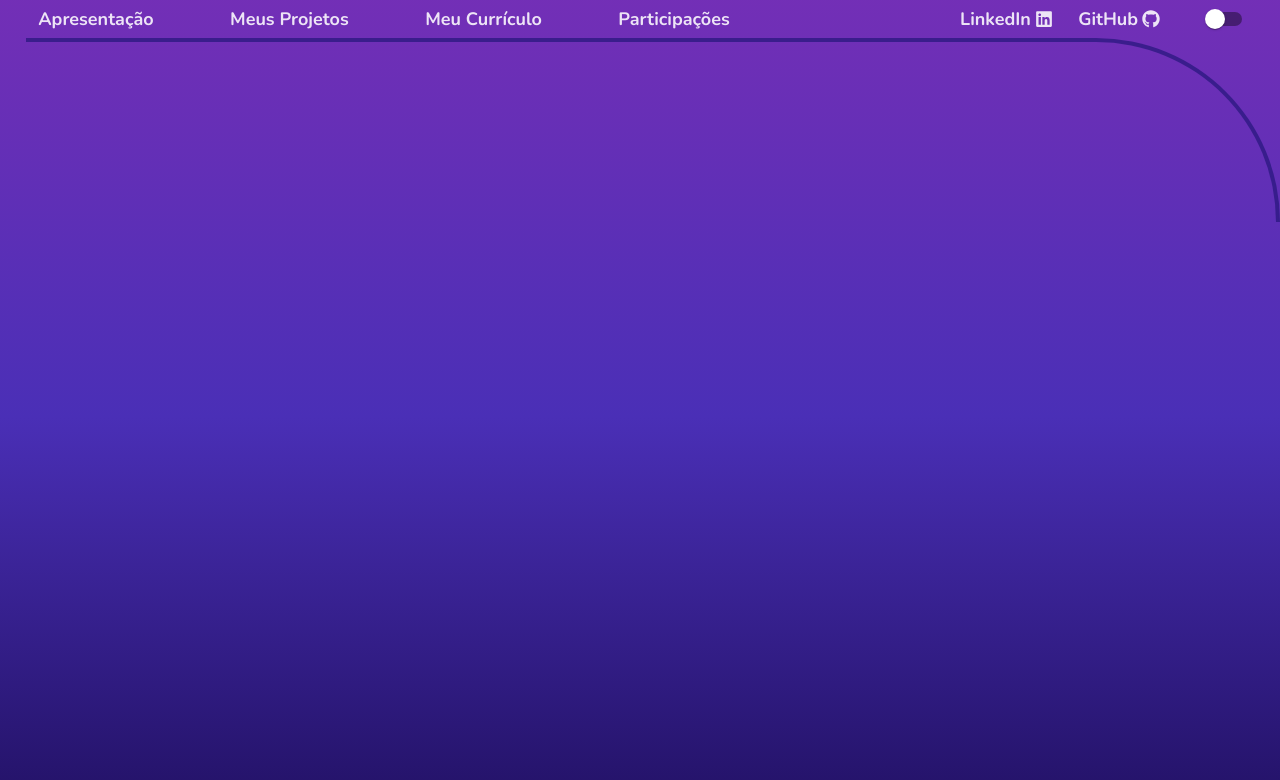
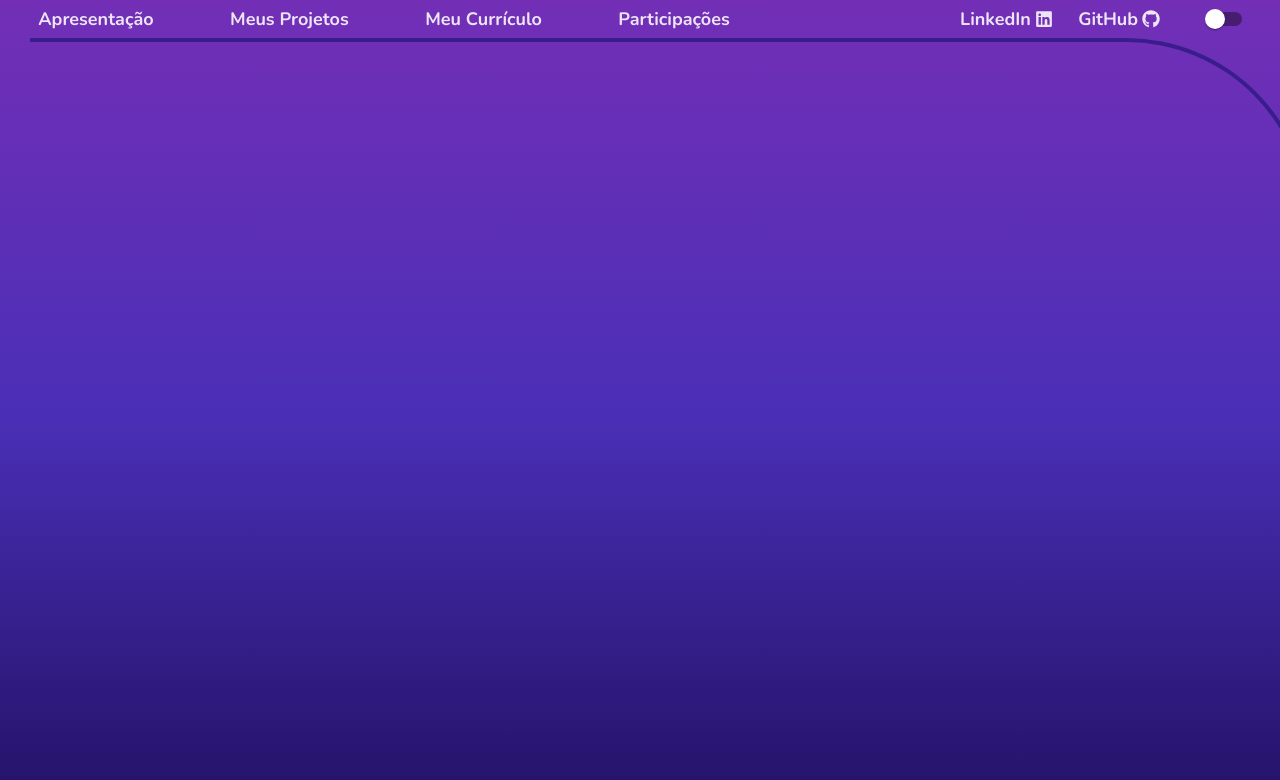
Before and after one commit to PSjoon/Portfolio, a React (Vite) app: page / in a window 1280 px wide. Shown: the top 780 px of the page. Built offline with nearby package versions, Linux system fonts and the light colour scheme.

Commit message:
add config for deploy

```diff
--- a/package.json
+++ b/package.json
@@ -1,4 +1,5 @@
 {
+  "homepage": "https://psjoon.github.io/Portfolio/",
   "name": "vite-project",
   "private": true,
   "version": "0.0.0",
@@ -7,7 +8,9 @@
     "dev": "vite",
     "build": "tsc && vite build",
     "lint": "eslint . --ext ts,tsx --report-unused-disable-directives --max-warnings 0",
-    "preview": "vite preview"
+    "preview": "vite preview",
+    "predeploy": "npm run build",
+    "deploy": "gh-pages -d dist"
   },
   "dependencies": {
     "@emotion/react": "^11.11.3",
--- a/src/components/header/header.css
+++ b/src/components/header/header.css
@@ -59,17 +59,17 @@ nav {
 
 .border-header-radius {
   float: right;
-  width: 20%;
+  width: 30%;
   border-top-width: 50px;
   height: 180px;
   border-top: 4px solid rgba(46, 25, 131, 0.8);
   border-right: 4px solid rgba(46, 25, 131, 0.8);
   border-radius: 0px 200px 0px 0px;
-  /* -webkit-border-radius: 0px 200px 0px 0px;
-  -moz-border-radius: 0px 200px 0px 0px; */
+  -webkit-border-radius: 0px 200px 0px 0px;
+  -moz-border-radius: 0px 200px 0px 0px;
 }
 
 .section-border-header {
   display: flex;
-  margin-left: 2vw;
+  transform: translate(30px);
 }
--- a/src/index.css
+++ b/src/index.css
@@ -1,7 +1,7 @@
 * {
   padding: 0;
   margin: 0;
-  overflow-y: hidden;
+  overflow-x: hidden;
 }
 :root {
   font-family: "Nunito", sans-serif;
--- a/vite.config.ts
+++ b/vite.config.ts
@@ -1,7 +1,8 @@
-import { defineConfig } from 'vite'
-import react from '@vitejs/plugin-react-swc'
+import { defineConfig } from "vite"
+import react from "@vitejs/plugin-react-swc"
 
 // https://vitejs.dev/config/
 export default defineConfig({
   plugins: [react()],
+  base: "/Portfolio/",
 })
```
